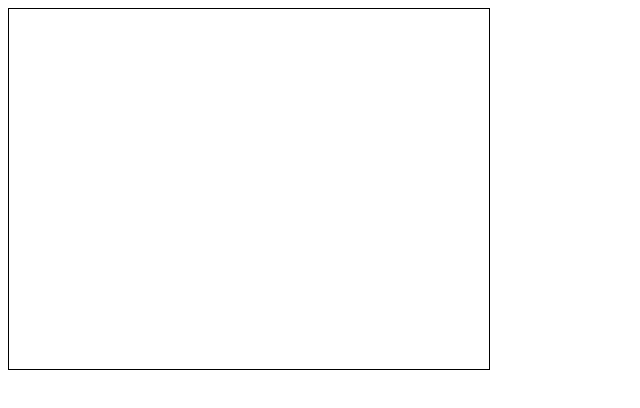
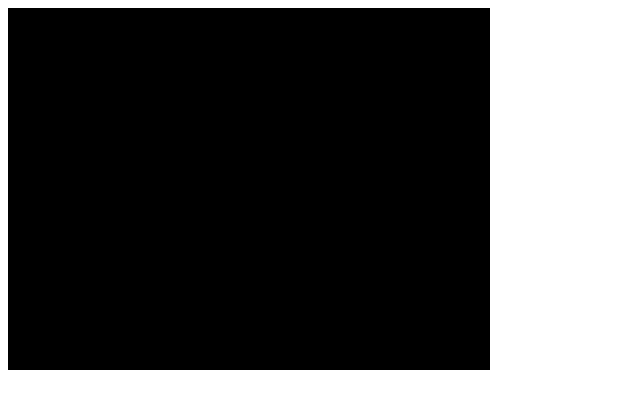
Before and after one commit to TheGrits/CubeSolver, a plain HTML site: page index.html in a window 1280 px wide. Shown: the whole page, without its empty margins (0-640 px from the left). Drawn offline with Linux system fonts and the light colour scheme.

Commit message:
Update index.html
Fixed silly mistake.

```diff
--- a/index.html
+++ b/index.html
@@ -9,7 +9,7 @@ the canvas, sorry about that!</canvas>
   var c = document.getElementById("mainCanvas");
   var ctx = c.getContext("2d");
   ctx.fillStyle = "FFFFCC";
-  ctx.fillRect = (0,0,480,360);
+  ctx.fillRect(0,0,480,360);
   // algorithms for M2 targets
   m2a = "M2";
   m2b = "R' U R U' M2 U R' U' R";
```
